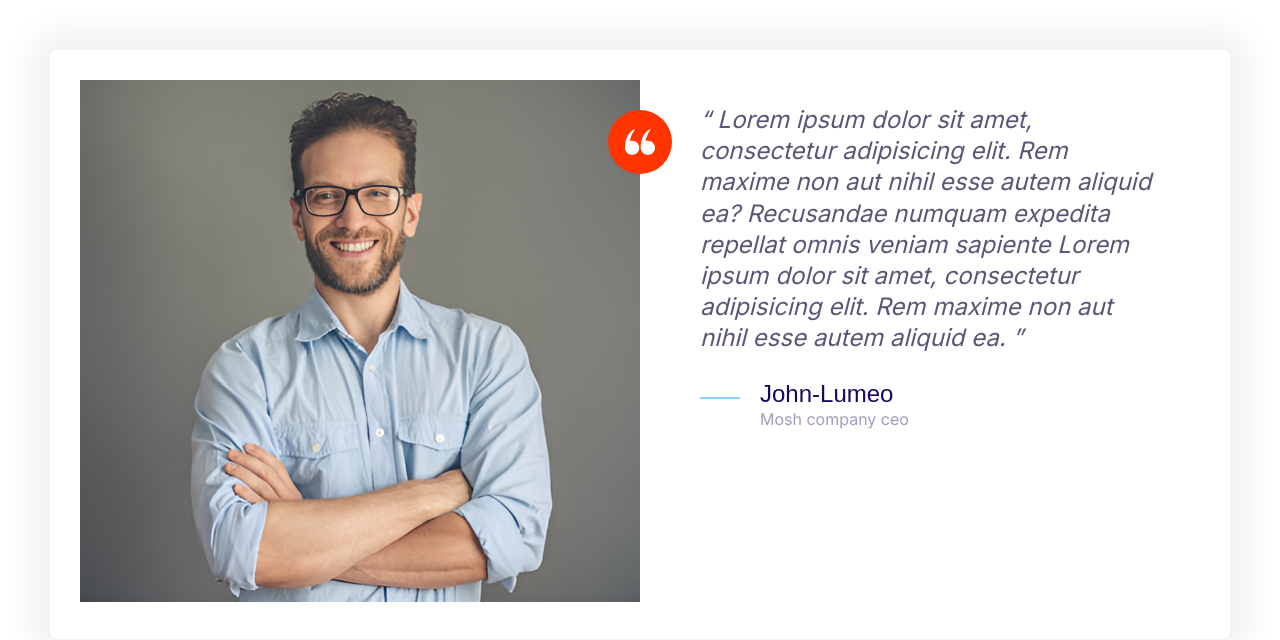
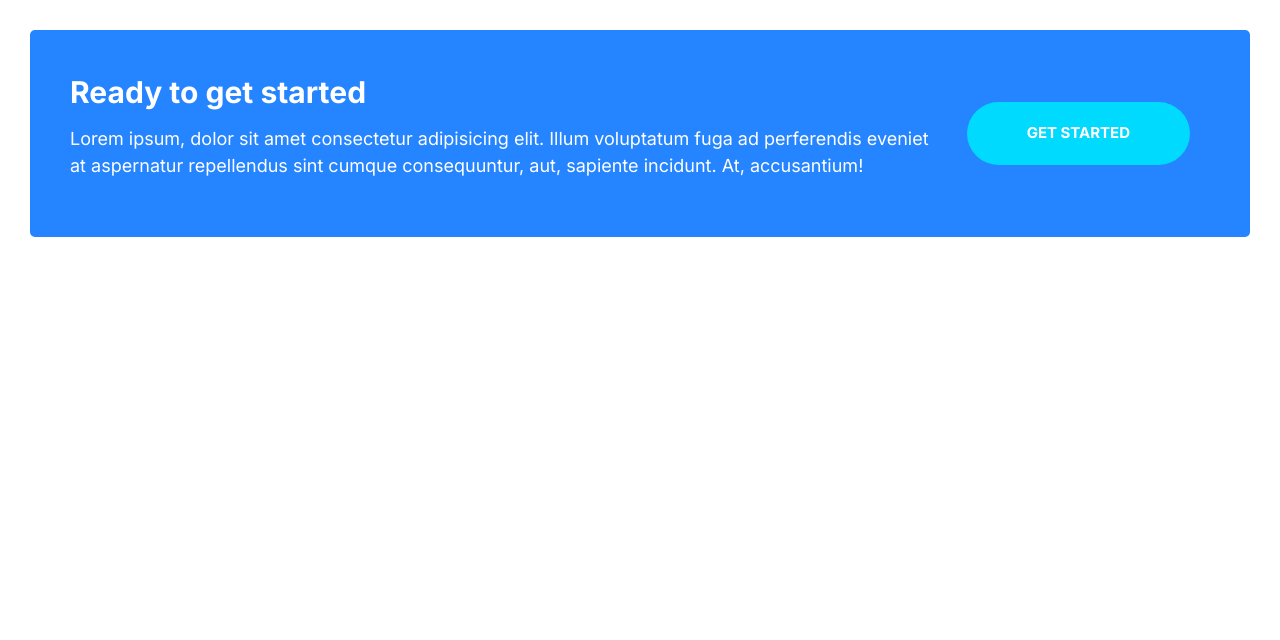
Before and after one commit to mukeshgurusamy-dev/Moshify, a plain HTML site: page index.html in a window 1280 px wide. Drawn offline with Linux system fonts and the light colour scheme.

Commit message:
Build callout component.

```diff
--- a/CSS/styles.css
+++ b/CSS/styles.css
@@ -184,7 +184,7 @@ a{
     border:0;
     cursor: pointer;
     border-radius: 40px;
-    white-space: no-wrap;
+    white-space:nowrap;
     text-align: center;
     margin:1rem 0;
 }
@@ -204,6 +204,10 @@ a{
 .btn--secondary{
     background-color: var(--color-secondary);
     color:#fff;
+}
+.btn--stretched{
+    padding-left: 6rem;
+    padding-right: 6rem;
 }
 .btn--secondary:hover{
     background-color: #00c8eb;
@@ -411,6 +415,7 @@ a{
     }
 }
 /*Testimonial*/
+/*for card*/
 .testimonial{
     padding:3rem;
 }
@@ -424,6 +429,7 @@ a{
 .testimonial__image{
     position: relative;
 }
+/*for icon position on topright corner of the image*/
 .testimonial__image > .icon-container{
     position: absolute;
     top:3rem;
@@ -453,3 +459,40 @@ a{
         margin-right: 4rem;
     }
 }*/
+
+/*Callout*/
+/*Callout container structure*/
+.callout{
+    padding:4rem;
+    border-radius:5px;
+}
+/*callout container skin*/
+.callout--primary{
+    background: var(--color-primary);
+}
+.callout__heading{
+    font-size:3rem;
+    color:#fff;
+    margin-top: 0;
+}
+.callout__content{
+    text-align: center;
+    color:#fff;
+}
+
+.callout .btn{
+    justify-self: center;
+    align-self: center;
+}
+@media screen and (min-width:728px) {
+    .callout .callout__content{
+        text-align: left;
+    }
+    .callout .btn{
+        justify-self: start;
+        margin:0 2rem;
+    }
+    .callout .grid--1x2{
+        grid-template-columns: 1fr auto;
+    }
+}
--- a/index.html
+++ b/index.html
@@ -14,49 +14,18 @@
     <link rel="stylesheet" href="CSS/normalize.css" />
     <link rel="stylesheet" href="CSS/styles.css" />
   </head>
-  <body style="padding: 5rem">
-    <div class="card testimonial">
+  <body style="padding: 3rem">
+    <div class="callout callout--primary">
       <div class="grid grid--1x2">
-        <!--Image-component-->
-        <div class="testimonial__image">
-          <img
-            src="images/testimonial.jpg"
-            alt="A happy,smiling customer"
-            srcset="images/testimonial(2x).jpg, images/testimonial(3x).jpg"
-          />
-          <!--<img src="images/testimonial.jpg" alt="A happy,smiling customer"
-          srcset="" />-->
-          <span class="icon-container icon-container--accent">
-            <svg class="icon icon--white icon--small">
-              <use xlink:href="images/sprite.svg#quotes"></use>
-            </svg>
-          </span>
+        <div class="callout__content">
+          <h3 class="callout__heading">Ready to get started</h3>
+          <p>
+            Lorem ipsum, dolor sit amet consectetur adipisicing elit. Illum
+            voluptatum fuga ad perferendis eveniet at aspernatur repellendus
+            sint cumque consequuntur, aut, sapiente incidunt. At, accusantium!
+          </p>
         </div>
-        <!--QuoteComponent-->
-        <blockquote class="quote">
-          <p class="quote__text">
-            Lorem ipsum dolor sit amet, consectetur adipisicing elit. Rem maxime
-            non aut nihil esse autem aliquid ea? Recusandae numquam expedita
-            repellat omnis veniam sapiente Lorem ipsum dolor sit amet,
-            consectetur adipisicing elit. Rem maxime non aut nihil esse autem
-            aliquid ea.
-          </p>
-          <footer>
-            <div class="media">
-              <div class="media__image">
-                <svg class="icon icon--primary quote__line">
-                  <use xlink:href="images/sprite.svg#line"></use>
-                </svg>
-              </div>
-              <div class="media__body">
-                <h3 class="media__title quote__title">John-Lumeo</h3>
-                <p class="media__content quote__organization">
-                  Mosh company ceo
-                </p>
-              </div>
-            </div>
-          </footer>
-        </blockquote>
+        <a href="#" class="btn btn--secondary btn--stretched">Get Started</a>
       </div>
     </div>
   </body>
```
Also changed, not shown: components/callout.html (added, +13 -0 lines).
